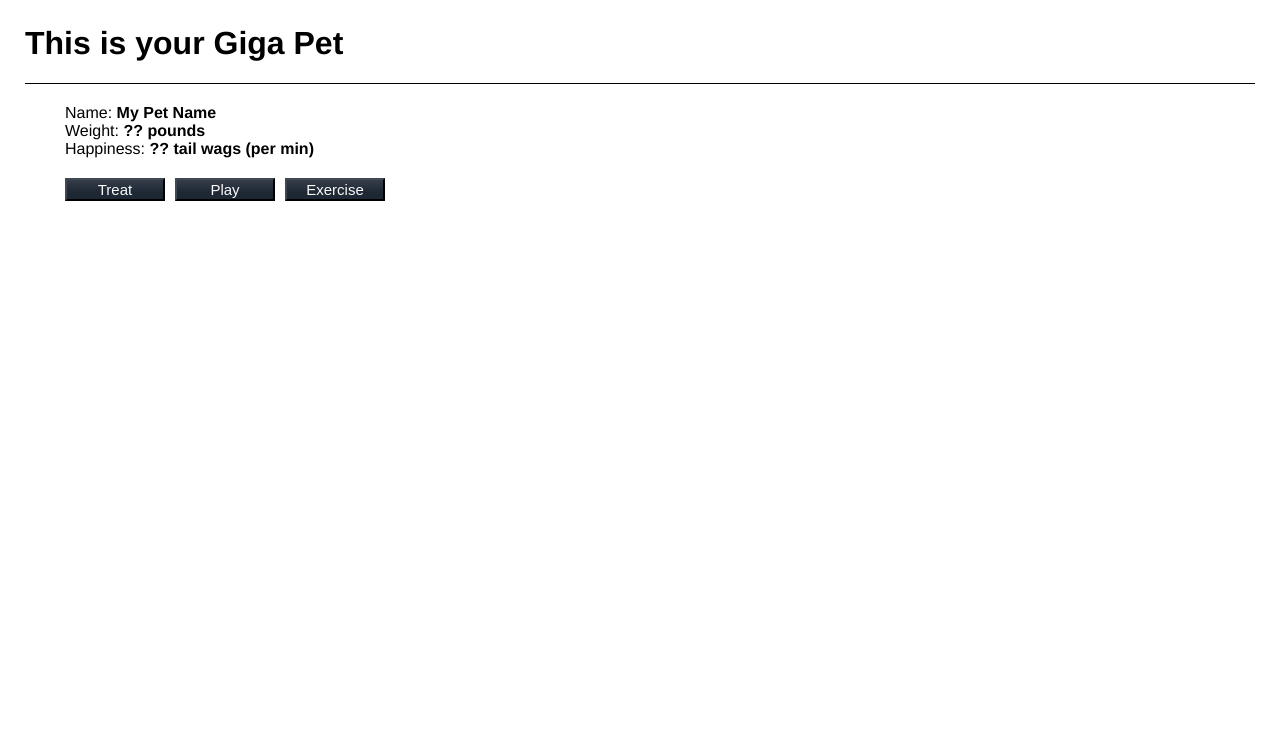
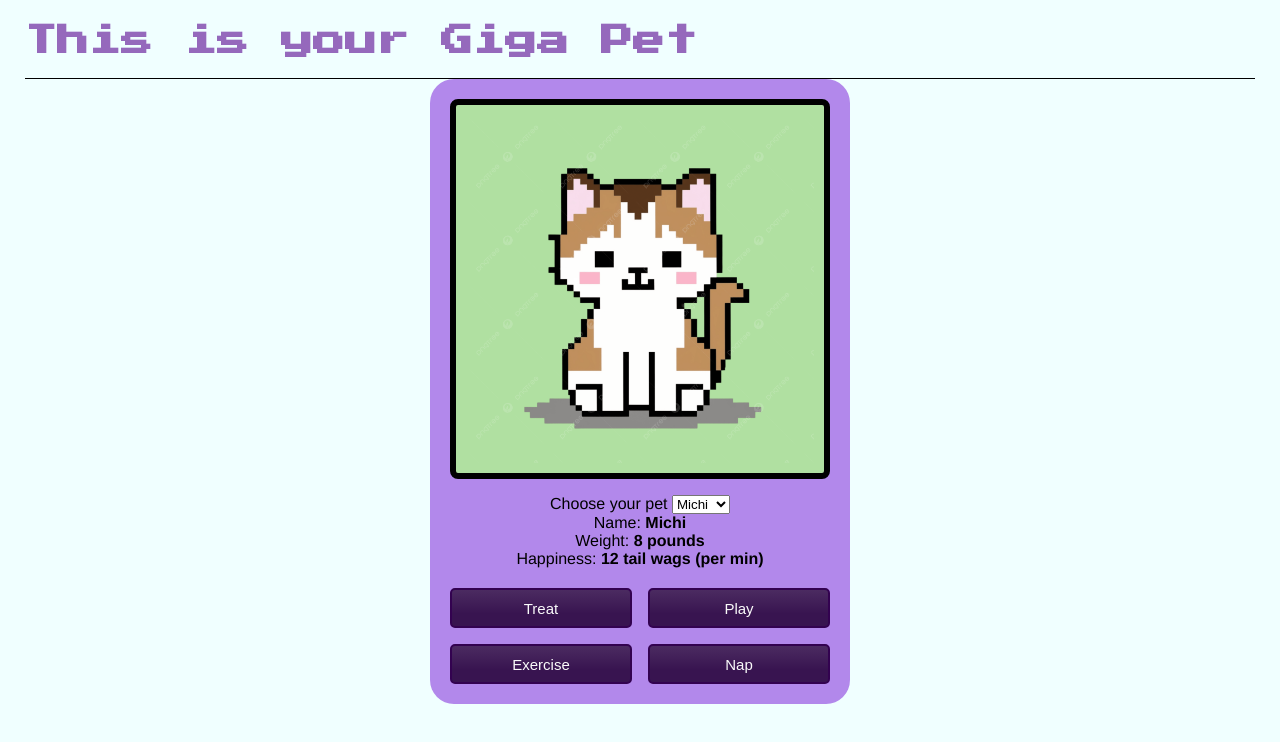
Before and after one commit to gissellefrancisco463-ux/comp484-project2, a plain HTML site: page index.html in a window 1280 px wide. Drawn offline with nearby package versions, Linux system fonts and the light colour scheme.

Commit message:
Giga Pet

```diff
--- a/comp484-project2/style.css
+++ /dev/null
@@ -1,82 +0,0 @@
-
-* {
-    box-sizing: border-box;
-  }
-
-  body {
-    font-family: helvetica, arial, sans-serif;
-    margin: 25px;
-  }
-
-  main {
-    display:block;
-    height:175px;
-  }
-
-  header {
-    border-bottom: 1px solid black;
-  }
-
-  h1 {
-    font-weight: bold;
-    color: #000;
-  }
-
-  .bold {
-    font-weight: bold;
-  }
-
-  p {
-    max-width: 600px;
-  }
-
-
-  li {
-    margin-bottom: 5px;
-  }
-
-  footer {
-    padding-top: 25px;
-    border-top: 1px solid black;
-  }
-
-  footer a {
-    float:left;
-    margin:5px;
-  }
-
-  .pet-image {
-    height:250px;
-  }
-
-  .dashboard div {
-    display:block;
-  }
-
-  .pet-image-container {
-    float:left;
-    padding:10px;
-  }
-
-  .dashboard {
-    float:left;
-    padding:20px;
-  }
-
-  .button-container {
-    margin-top:20px;
-  }
-
-  .button-container button {
-    width: 100px;
-      margin-right: 10px;
-      text-align: center;
-      display: inline-block;
-      float: left;
-    font-size:15px;
-    background-color: #1e2835;
-    border-color: #404853;
-    cursor:pointer;
-    background-image: linear-gradient(to bottom,rgba(246,246,246,.1)0%,rgba(30,40,53,0)66%);
-    color: #fafafa;
-  }
--- a/comp484-project2/index.html
+++ b/index.html
@@ -4,6 +4,10 @@
     <title>Your Giga Pet</title>
     <meta name="description" content="A cool thing made with Glitch">
     <link id="favicon" rel="icon" href="https://glitch.com/edit/favicon-app.ico" type="image/x-icon">
+    <link rel="preconnect" href="https://fonts.googleapis.com">
+    <link rel="preconnect" href="https://fonts.googleapis.com">
+    <link rel="preconnect" href="https://fonts.gstatic.com" crossorigin>
+    <link href="https://fonts.googleapis.com/css2?family=Press+Start+2P&display=swap" rel="stylesheet">
     <meta charset="utf-8">
     <meta http-equiv="X-UA-Compatible" content="IE=edge">
     <meta name="viewport" content="width=device-width, initial-scale=1">
@@ -18,14 +22,20 @@
     </header>
 
     <main>
-      <section class="pet-image-container">
+      <section class="giga-pet-container">
+        <section class="pet-image-container">
          <!-- Replace pet image with your own pet image -->
-        <img class="pet-image" src="">
+        <img class="pet-image" src="images/pixelcat.png">
       </section>
       <section class="dashboard">
-        <div>Name: <strong><span class="name"></span></strong></div>
+        <label for="pet-select">Choose your pet</label>
+        <select id="pet-select">
+          <option value="0">Michi</option>
+          <option value="1">Mochi</option>
+        </select>
+        <div class="name-container">Name: <strong><span class="name"></span></strong></div>
         <div>Weight: <strong><span class="weight"></span> pounds</strong></div>
-        <div>Happiness: <strong><span class="happiness"></span> tail wags (per min)</strong></div>
+        <div id="pet-happiness-row">Happiness: <strong><span class="happiness"></span> tail wags (per min)</strong></div>
         <div class="button-container">
           <button class="treat-button">
             Treat
@@ -36,8 +46,13 @@
           <button class="exercise-button">
             Exercise
           </button>
+          <button type="button" class="nap-button">
+            Nap
+          </button>
         </div>
       </section>
+      </section>
+
     </main>
 
     <!-- Your web-app is https, so your scripts need to be too -->
--- a/comp484-project2/script.js
+++ b/script.js
@@ -7,6 +7,7 @@ $(function() { // Makes sure that your function is called once all the DOM eleme
     $('.treat-button').click(clickedTreatButton);
     $('.play-button').click(clickedPlayButton);
     $('.exercise-button').click(clickedExerciseButton);
+    $('.nap-button').click(clickedNapButton);
 
 
 
@@ -14,24 +15,40 @@ $(function() { // Makes sure that your function is called once all the DOM eleme
   })
 
     // Add a variable "pet_info" equal to a object with the name (string), weight (number), and happiness (number) of your pet
-    var pet_info = {name:"My Pet Name", weight:"??", happiness:"??"};
+    var pet_info = {name:"Michi", weight:8, happiness:12};
 
     function clickedTreatButton() {
       // Increase pet happiness
+      pet_info.happiness += 2;
       // Increase pet weight
+      pet_info.weight += 1;
       checkAndUpdatePetInfoInHtml();
+      showPetComment("That was yummy! Can I have another?");
     }
 
     function clickedPlayButton() {
       // Increase pet happiness
+      pet_info.happiness += 3;
       // Decrease pet weight
+      pet_info.weight -= 1;
       checkAndUpdatePetInfoInHtml();
+      showPetComment("That was fun!");
     }
 
     function clickedExerciseButton() {
       // Decrease pet happiness
+      pet_info.happiness -=1 ;
       // Decrease pet weight
+      pet_info.weight -= 2;
       checkAndUpdatePetInfoInHtml();
+      showPetComment("Whew! I need a break.")
+    }
+
+    function clickedNapButton() {
+      //Increases pet happiness
+      pet_info.happiness += 1;
+      checkAndUpdatePetInfoInHtml();
+      showPetComment("Zzz... that was a good nap.");
     }
 
     function checkAndUpdatePetInfoInHtml() {
@@ -41,6 +58,22 @@ $(function() { // Makes sure that your function is called once all the DOM eleme
 
     function checkWeightAndHappinessBeforeUpdating() {
       // Add conditional so if weight is lower than zero.
+      if(pet_info.weight < 0){
+        pet_info.weight = 0;
+      }
+
+      if(pet_info.happiness < 0){
+        pet_info.happiness = 0;
+      }
+    }
+
+    function showPetComment(message){
+      //.remove deletes the previous comment paragraph from the page
+      //so messages do not stack up after each button press
+      $('#pet-comment').remove();
+      var comment = $('<p id="pet-comment"></p>').text(message);
+      //.after() inserts the new comment immediately after the entire happiness row
+      $('#pet-happiness-row').after(comment);
     }
 
     // Updates your HTML with the current values in your pet_info object
--- /dev/null
+++ b/style.css
@@ -0,0 +1,112 @@
+
+* {
+    box-sizing: border-box;
+  }
+
+  body {
+    font-family: helvetica, arial, sans-serif;
+    margin: 25px;
+    background-color: azure;
+  }
+
+  main {
+    height: auto;
+  }
+
+  header {
+    border-bottom: 1px solid black;
+  }
+
+  h1 {
+    font-weight: bold;
+    color: #5b09919c;
+    font-family: "Press Start 2P", sans-serif;
+  }
+
+  .bold {
+    font-weight: bold;
+  }
+
+  p {
+    max-width: 600px;
+  }
+
+
+  li {
+    margin-bottom: 5px;
+  }
+
+  footer {
+    padding-top: 25px;
+    border-top: 1px solid black;
+  }
+
+  footer a {
+    float:left;
+    margin:5px;
+  }
+
+  .giga-pet-container {
+    background-color: rgb(178, 136, 235);
+    float: none;
+    max-width: 420px;
+    margin: 0 auto;
+    padding: 20px;
+    border-radius: 24px;
+  }
+
+  .pet-image {
+    display: block;
+    width: auto;
+    height: auto;
+    max-width: 100%;
+    margin: 0 auto;
+  }
+
+  .pet-image-container {
+    padding:10px;
+    background-color: #b0e0a1;
+    border-radius: 8px;
+    border: 6px solid black;
+
+  }
+
+  .dashboard {
+    padding: 16px 0 0 ;
+    text-align: center;
+
+  }
+
+  .button-container {
+    display: grid;
+    grid-template-columns: repeat(2, minmax(0, 1fr));
+    gap: 16px;
+    margin-top: 20px;
+  }
+
+.button-container button {
+  width: 100%;
+  height: 40px;
+  border: 2px solid #330250;
+  border-radius: 5px;
+  background-color: #381450;
+  background-image: linear-gradient(
+    to bottom,
+    rgba(246, 246, 246, 0.1),
+    transparent 66%
+  );
+  color: #fafafa;
+  font-size: 15px;
+  gap: 10px;
+  cursor: pointer;
+}
+
+#pet-comment{
+  margin: 12px 0 0;
+  padding: 10px;
+  background-color: #b0e0a1;
+  color: #381450;
+  border: 2px solid #381450;
+  border-radius: 12px;
+  text-align: center;
+}
```
Also changed, not shown: images/cat.png (added), images/hound.jpg (renamed from comp484-project2/images/hound.jpg), images/pixelcat.png (added).
